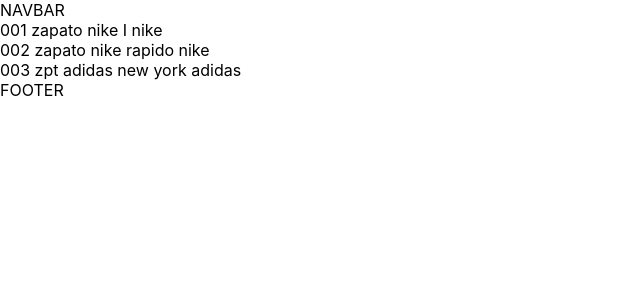
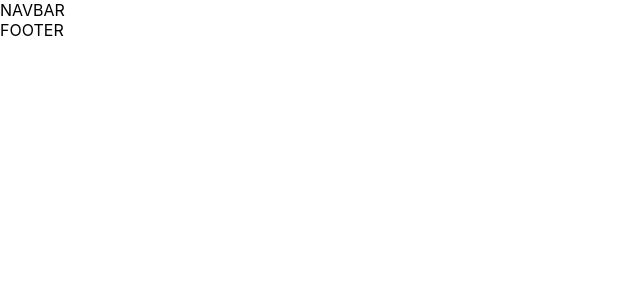
Before and after one commit to ailin3142/react24405, a React (Create React App) app: page / in a window 1280 px wide. Shown: the top 300 px of the page, without its empty margins (0-640 px from the left). Built offline with nearby package versions, Linux system fonts and the light colour scheme.

Commit message:
clase9 desde cero

```diff
--- a/src/App.js
+++ b/src/App.js
@@ -1,8 +1,7 @@
 import './App.css';
 import React, { useState, useEffect } from "react";
 import { BrowserRouter, Switch, Route } from 'react-router-dom';
-import ItemListContainer from './components/ItemListContainer';
-import ItemDetailContainer from './components/ItemDetailContainer';
+
 
 function App() {
 
@@ -14,18 +13,8 @@
 
           {/* ruta home */}
           <Route exact path="/">
-            <ItemListContainer />
+
           </Route>
-
-
-          <Route path="/item/:itemId">
-            <ItemDetailContainer />
-          </Route>
-
-          {/* ////RUTA CATEGORIAS */}
-          {/* <Route path="/categoria/:categoriaId">
-            <itemListContainer />
-          </Route> */}
 
 
         </Switch>
--- a/src/components/Item.jsx
+++ /dev/null
@@ -1,14 +0,0 @@
-import React, { useState, useEffect } from "react";
-import { BrowserRouter, Switch, Route } from 'react-router-dom';
-
-
-export default function Item({ producto }) {
-
-    return (
-        <>
-            <div>
-                {producto.id + " " + producto.nombre + " " + producto.categoria}
-            </div>
-        </>
-    );
-}
--- a/src/components/ItemDetail.jsx
+++ /dev/null
@@ -1,19 +0,0 @@
-import React, { useState, useEffect } from "react";
-import { BrowserRouter, Switch, Route } from 'react-router-dom';
-
-
-export default function ItemDetail({ producto }) {
-
-    return (
-        <>
-            <div>
-                {(producto.id) ?
-                    <>{producto.id + " " + producto.nombre + " " + producto.categoria}</>
-                    :
-                    <>Loading...</>
-                }
-                {/* <ComponenteQueTenemos stock={producto.stock} id={producto.id}/> */}
-            </div>
-        </>
-    );
-}
--- a/src/components/ItemDetailContainer.jsx
+++ /dev/null
@@ -1,35 +0,0 @@
-
-import React, { useState, useEffect } from "react";
-import { BrowserRouter, Switch, Route, useParams, Link } from 'react-router-dom';
-import ItemDetail from "./ItemDetail";
-
-
-export default function ItemDetailContainer() {
-
-  const { itemId } = useParams();
-
-  const [producto, setProducto] = useState({});
-
-  useEffect(()=>{
-      setTimeout(()=>{
-
-          let listadoDeProductos = [{id: '001', nombre: 'zapato nike I', categoria: 'nike'}, {id: '002', nombre: 'zapato nike rapido', categoria: 'nike'}, {id: '003', nombre: 'zpt adidas new york', categoria: 'adidas'}  ];
-
-          listadoDeProductos = listadoDeProductos.filter(item => item.id == itemId);
-
-          let myProducto = listadoDeProductos[0];
-
-          setProducto(myProducto);
-
-      }, 2000)
-  }, [itemId])
-
-  return (
-    <>
-    {itemId}
-      <ItemDetail producto={producto}/>
-      <Link to={"/item/003"}>ir al item 3</Link>
-
-    </>
-  );
-}
--- a/src/components/ItemList.jsx
+++ /dev/null
@@ -1,15 +0,0 @@
-import React, { useState, useEffect } from "react";
-import { BrowserRouter, Switch, Route } from 'react-router-dom';
-import Item from "./Item";
-
-
-export default function ItemList({ listadoDeProductos }) {
-
-  return (
-    <>
-      {
-        listadoDeProductos.map(producto => <Item  producto={producto}/>)
-      }
-    </>
-  );
-}
--- a/src/components/ItemListContainer.jsx
+++ /dev/null
@@ -1,22 +0,0 @@
-
-import React, { useState, useEffect } from "react";
-import { BrowserRouter, Switch, Route } from 'react-router-dom';
-import ItemList from "./ItemList";
-
-
-export default function ItemListContainer() {
-
-    const [listadoDeProductos, setListadoDeProductos] = useState([]);
-
-    useEffect(()=>{
-        setTimeout(()=>{
-            setListadoDeProductos([{id: '001', nombre: 'zapato nike I', categoria: 'nike'}, {id: '002', nombre: 'zapato nike rapido', categoria: 'nike'}, {id: '003', nombre: 'zpt adidas new york', categoria: 'adidas'}  ]);
-        }, 2000)
-    }, [])
-
-  return (
-    <>
-        <ItemList listadoDeProductos={listadoDeProductos}/>
-    </>
-  );
-}
```
